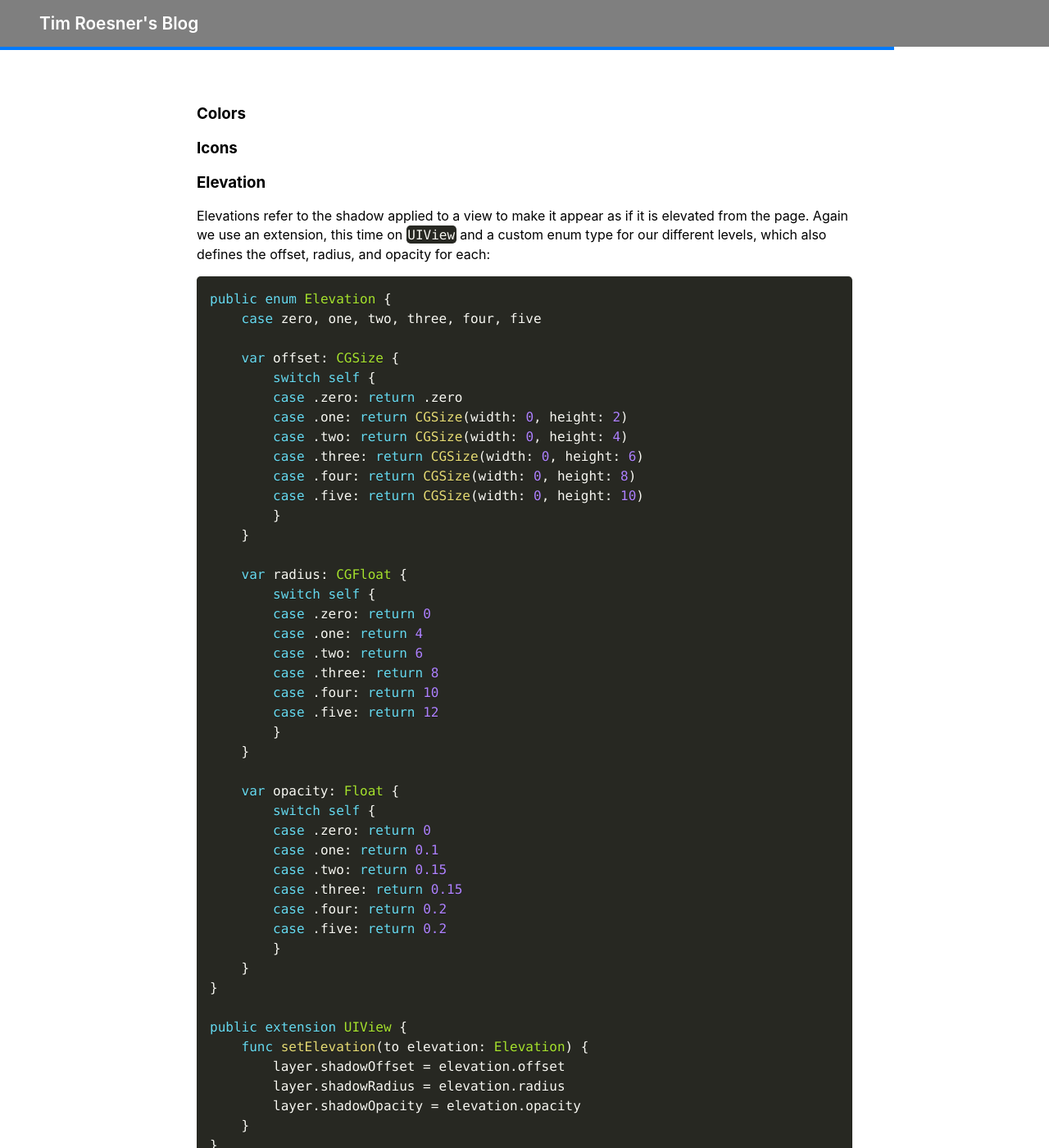
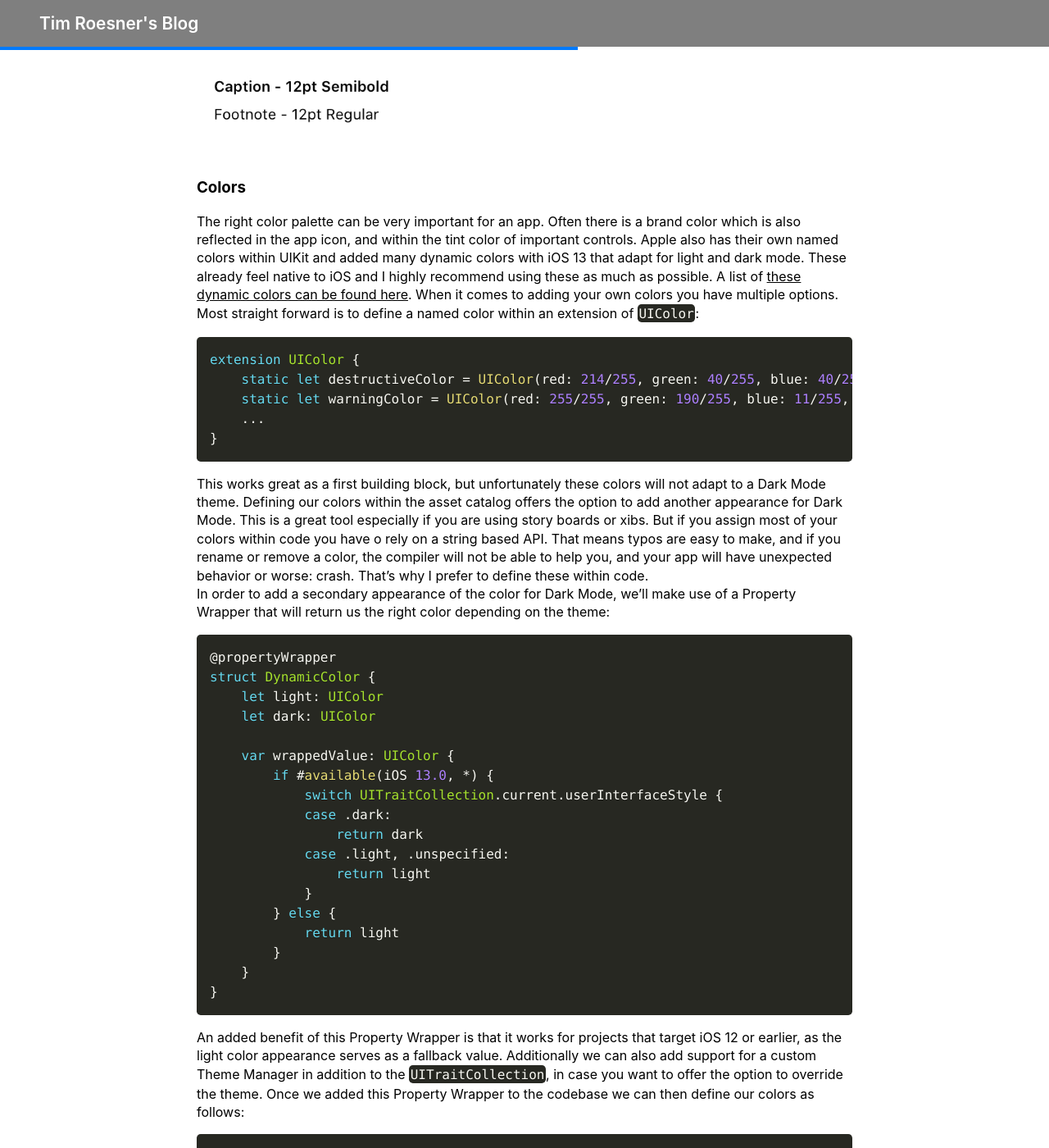
Before and after one commit to timroesner/Blog, a Jekyll site: the page built from _posts/2020-05-03-starting-your-ios-design-system.md, in a window 1280 px wide and 1400 px high, scrolled down 3017 px. Shown: the whole window at 82% size. Built offline with Jekyll 4.4.1, drawn with Linux system fonts in a browser that asks for light colours; nearby versions of some CDN libraries; some of the changed text lies outside the part shown.

Commit message:
Add second draft for Design Systems post

````diff
--- a/_posts/2020-05-03-starting-your-ios-design-system.md
+++ b/_posts/2020-05-03-starting-your-ios-design-system.md
@@ -44,48 +44,99 @@ Every app contains some text, which makes styling text an important component of
 
 ```swift
 extension UIFont {
-    static let titleExtraLarge: UIFont = font(ofSize: 34, weight: .semibold)
+	static let titleExtraLarge: UIFont = font(ofSize: 34, weight: .semibold)
 
-    static let titleLarge: UIFont = font(ofSize: 24, weight: .semibold)
-    static let subtitleLarge: UIFont = font(ofSize: 24, weight: .regular)
+	static let titleLarge: UIFont = font(ofSize: 24, weight: .semibold)
+	static let subtitleLarge: UIFont = font(ofSize: 24, weight: .regular)
 
-    static let title: UIFont = font(ofSize: 18, weight: .semibold)
-    static let subtitle: UIFont = font(ofSize: 18, weight: .regular)
+	static let title: UIFont = font(ofSize: 18, weight: .semibold)
+	static let subtitle: UIFont = font(ofSize: 18, weight: .regular)
 
-    static let headline: UIFont = font(ofSize: 16, weight: .semibold)
-    static let body: UIFont = font(ofSize: 16, weight: .regular)
+	static let headline: UIFont = font(ofSize: 16, weight: .semibold)
+	static let body: UIFont = font(ofSize: 16, weight: .regular)
 
-    static let headlineSmall: UIFont = font(ofSize: 14, weight: .semibold)
-    static let bodySmall: UIFont = font(ofSize: 14, weight: .regular)
+	static let headlineSmall: UIFont = font(ofSize: 14, weight: .semibold)
+	static let bodySmall: UIFont = font(ofSize: 14, weight: .regular)
 
-    static let caption: UIFont = font(ofSize: 12, weight: .semibold)
-    static let footnote: UIFont = font(ofSize: 12, weight: .regular)
+	static let caption: UIFont = font(ofSize: 12, weight: .semibold)
+	static let footnote: UIFont = font(ofSize: 12, weight: .regular)
 
-    private static func font(ofSize size: CGFloat, weight: UIFont.Weight) -> UIFont {
-        return fontMetrics(forSize: size).scaledFont(for: .systemFont(ofSize: size, weight: weight))
-    }
+	private static func font(ofSize size: CGFloat, weight: UIFont.Weight) -> UIFont {
+		return fontMetrics(forSize: size).scaledFont(for: .systemFont(ofSize: size, weight: weight))
+	}
 
    private static func fontMetrics(forSize size: CGFloat) -> UIFontMetrics {
-        switch size {
-        case 34: return UIFontMetrics(forTextStyle: .largeTitle)
-        case 24: return UIFontMetrics(forTextStyle: .title2)
-        case 18: return UIFontMetrics(forTextStyle: .title3)
-        case 14, 16: return UIFontMetrics(forTextStyle: .body)
-        case 12: return UIFontMetrics(forTextStyle: .footnote)
-        default: return UIFontMetrics.default
-        }
-    }
+		switch size {
+		case 34: return UIFontMetrics(forTextStyle: .largeTitle)
+		case 24: return UIFontMetrics(forTextStyle: .title2)
+		case 18: return UIFontMetrics(forTextStyle: .title3)
+		case 14, 16: return UIFontMetrics(forTextStyle: .body)
+		case 12: return UIFontMetrics(forTextStyle: .footnote)
+		default: return UIFontMetrics.default
+		}
+	}
 }
 ```
 
 Apple provides us with `UIFontMetrics` based on their preferred font styles, they are responsible for the scaling factor of the dynamic font sizes. Since we don't want all of them growing at the same rate we base them off the closest Apple equivalent.
+Another aspect is semantic naming of these text styles, so if we were to modify them in the future, for example their font weight, we don't need to change the naming as a result of it, since it reflects purpose and not style.
 Here is what all of these text styles looks like:
 
 ![Text Styles Example](./assets/images/DesignSystem/TextStyles.jpeg)
 
 ### Colors
+The right color palette can be very important for an app. Often there is a brand color which is also reflected in the app icon, and within the tint color of important controls. Apple also has their own named colors within UIKit and added many dynamic colors with iOS 13 that adapt for light and dark mode. These already feel native to iOS and I highly recommend using these as much as possible. A list of [these dynamic colors can be found here](https://developer.apple.com/documentation/uikit/uicolor/ui_element_colors).
+When it comes to adding your own colors you have multiple options. Most straight forward is to define a named color within an extension of `UIColor`:
+
+```swift
+extension UIColor {
+	static let destructiveColor = UIColor(red: 214/255, green: 40/255, blue: 40/255, alpha: 1.0)
+	static let warningColor = UIColor(red: 255/255, green: 190/255, blue: 11/255, alpha: 1.0)
+	...
+}
+```
+
+This works great as a first building block, but unfortunately these colors will not adapt to a Dark Mode theme. Defining our colors within the asset catalog offers the option to add another appearance for Dark Mode. This is a great tool especially if you are using story boards or xibs.
+But if you assign most of your colors within code you have o rely on a string based API. That means typos are easy to make, and if you rename or remove a color, the compiler will not be able to help you, and your app will have unexpected behavior or worse: crash. That's why I prefer to define these within code.
+In order to add a secondary appearance of the color for Dark Mode, we'll make use of a Property Wrapper that will return us the right color depending on the theme:
+
+```swift
+@propertyWrapper
+struct DynamicColor {
+	let light: UIColor
+	let dark: UIColor
+
+	var wrappedValue: UIColor {
+		if #available(iOS 13.0, *) {
+			switch UITraitCollection.current.userInterfaceStyle {
+			case .dark:
+				return dark
+			case .light, .unspecified:
+				return light
+			}
+		} else {
+			return light
+		}
+	}
+}
+```
+
+An added benefit of this Property Wrapper is that it works for projects that target iOS 12 or earlier, as the light color appearance serves as a fallback value. Additionally we can also add support for a custom Theme Manager in addition to the `UITraitCollection`, in case you want to offer the option to override the theme.
+Once we added this Property Wrapper to the codebase we can then define our colors as follows:
+
+```swift
+struct Theme {
+	@DynamicColor(light: .black, dark: .white)
+	static var primaryTextColor: UIColor
+	...
+}
+```
+
+You'll notice that we can't define these dynamic colors within an extension of `UIColor` since those (currently) don't support Property Wrappers. If you still like to keep all your colors in one place, which you should, we can store them within a struct called `Theme`.
 
 ### Icons
+Icons are another important factor that determine the look of your app. Again Apple did us a huge favor with iOS 13 when they released SF Symbols, which I've [written about previously](/using-sf-symbols). However sometimes you don't find the right icon within these, or you support iOS 12 and will have to add a `PDF` version to the asset catalog anyways. Now more than ever it's important to select the template image option, as you are likely to change the tint color based on your theme.
+Similar to the color assets, image assets use string based APIs, which come with the same drawbacks when renaming or removing. To combat this issue and give us compile time assurance, we can create a Build Phase that creates code references to these image assets at compile time. Let me know if you are interested in how to achieve this and I can share the script I use to generate these in a separate post.
 
 ### Elevation
 Elevations refer to the shadow applied to a view to make it appear as if it is elevated from the page. Again we use an extension, this time on `UIView` and a custom enum type for our different levels, which also defines the offset, radius, and opacity for each:
@@ -137,7 +188,8 @@ public extension UIView {
 }
 ```
 
-We also define a type for level `.zero`, this can be useful when you want to clear any previously set elevation. Here is what these elevations look like in practice:
+We also define a type for level `.zero`, this can be useful when you want to clear any previously set elevation.
+Here is what these elevations look like in practice:
 
 ![Elevations Example](./assets/images/DesignSystem/Elevations.jpeg)
 
@@ -147,3 +199,7 @@ These Primitives are often very unique to your project and depend on your needs,
 - Am I reusing this view in multiple places?
 - Is it independent from project specific models?
 If the answer to both of these is `Yes` then chances are it belongs within the Primitives of your Design System.
+
+## Summary
+These are just the first steps you can take to create your own iOS Design System. Depending on your team size I highly recommend working together with a designer to get these principles in place. There are also some tools like [Zeplin]() that can help you to create a Design System from high fidelity mock ups produced with Figma, or Sketch.
+Some Design Systems go even further and also include reusable animations, or other frequently used patters. If you already have a Design System in place I'm interested to hear what is included in yours.
````
Also changed, not shown: other parts of _posts/2020-05-03-starting-your-ios-design-system.md (+1 -1 lines).
